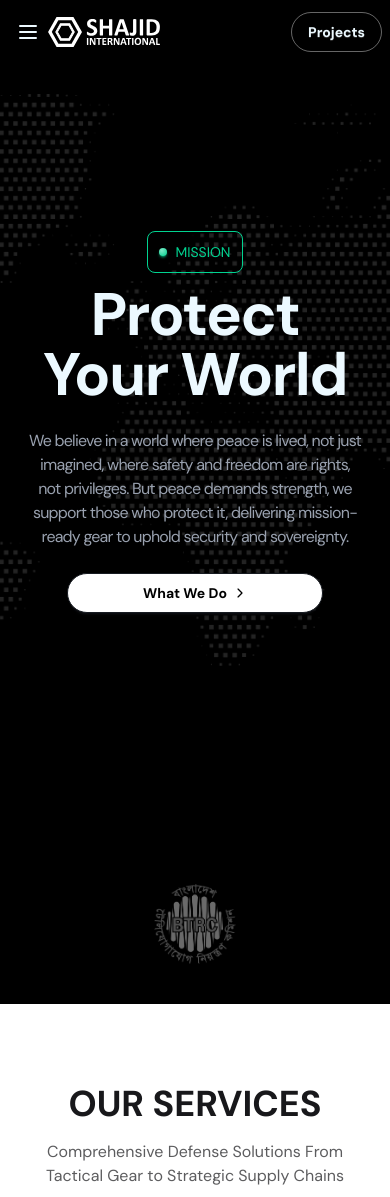
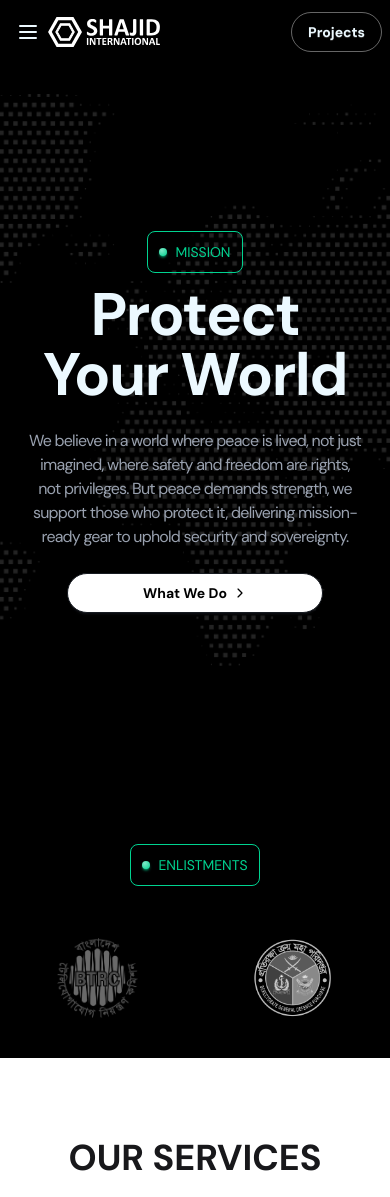
Before and after one commit to ahsanulazim/shajidint, a Next.js app: page / in a window 390 px wide. Shown: the top 1197 px of the page. Built offline with nearby package versions, Linux system fonts and the light colour scheme.

Commit message:
marquee section added 2

```diff
--- a/Components/LogoMarquee.jsx
+++ b/Components/LogoMarquee.jsx
@@ -45,7 +45,7 @@
                         max: 464,
                         min: 0
                     },
-                    items: 1,
+                    items: 2,
                     partialVisibilityGutter: 30
                 },
                 tablet: {
--- a/app/page.js
+++ b/app/page.js
@@ -12,6 +12,12 @@
           <HeroCarousel />
         </section>
         <section className="bg-black">
+          <div className="text-center">
+            <h2 className="badge badge-outline badge-success md:badge-xl py-5 mb-3 uppercase"><div className="inline-grid *:[grid-area:1/1]">
+              <div className="status status-success animate-ping"></div>
+              <div className="status status-success"></div>
+            </div> Enlistments</h2>
+          </div>
           <LogoMarquee />
         </section>
         <Services />
```
